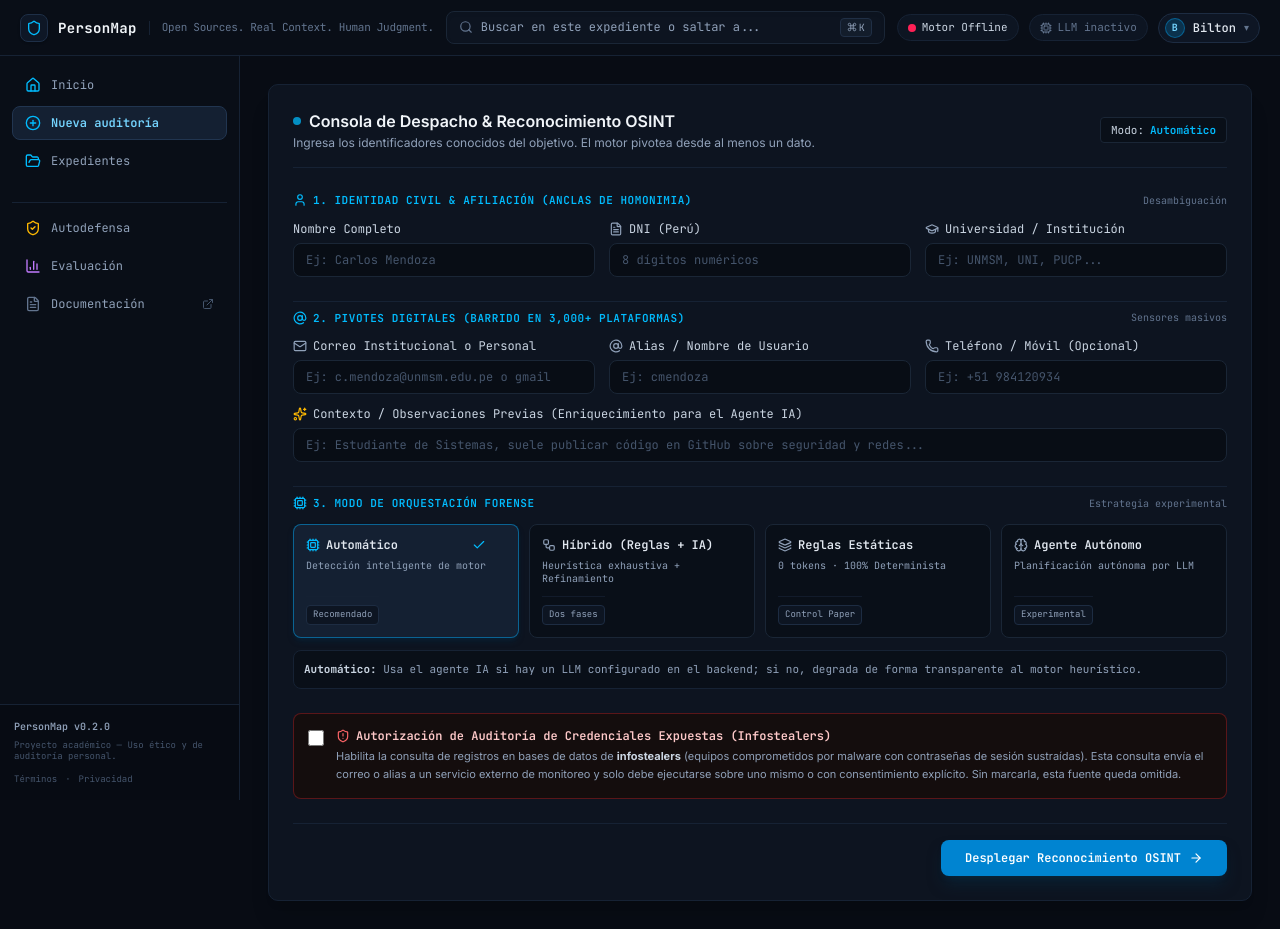
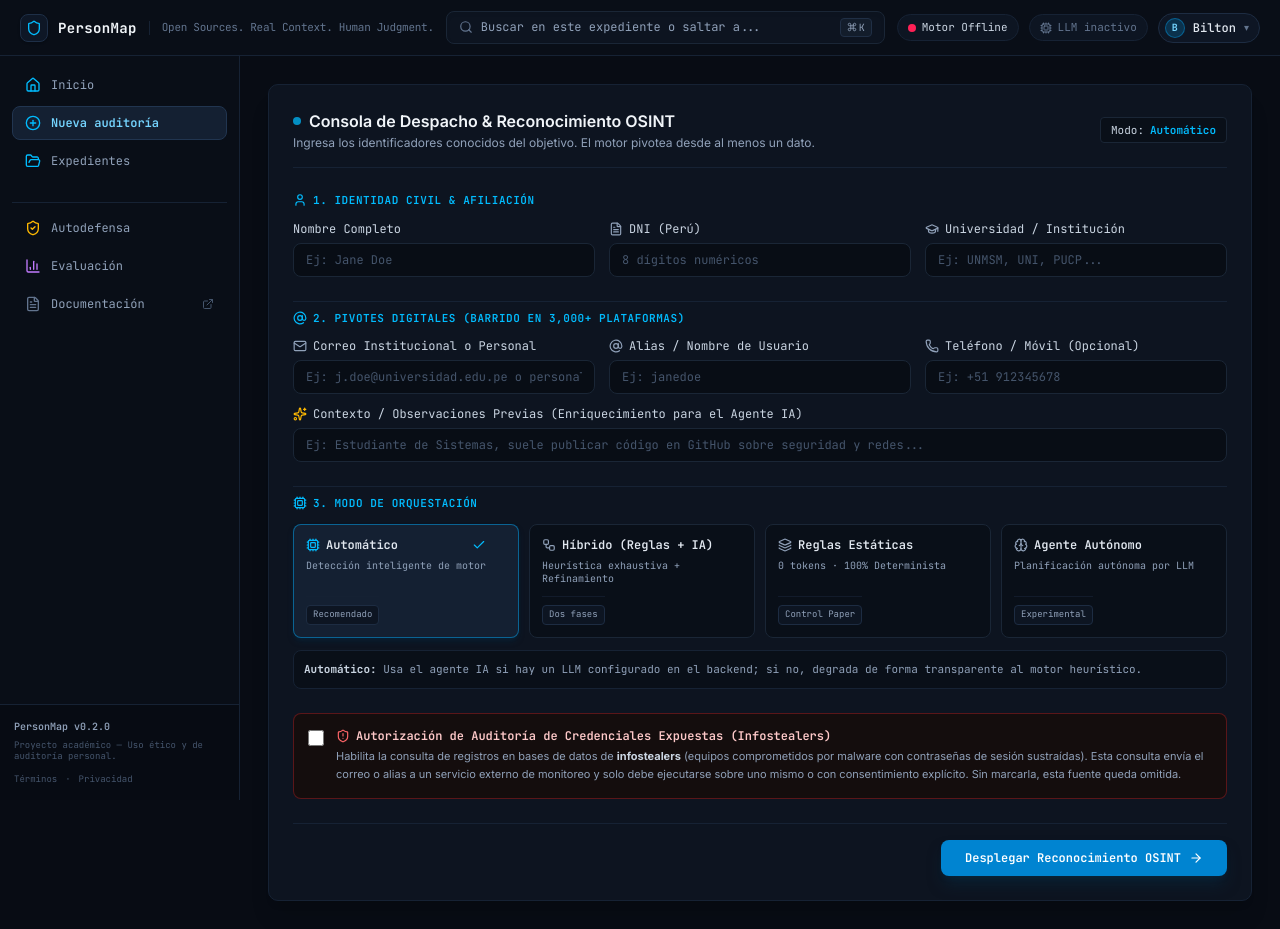
Before and after one commit to xBiltTom/PersonMap, a Next.js app in the folder frontend/: page /auditorias/nueva in a window 1280 px wide. Built offline with nearby package versions, Linux system fonts and the light colour scheme; no server answers.

Commit message:
refactor: Cambio en los placeholders del formulario principal

```diff
--- a/frontend/src/components/investigation/InvestigationForm.tsx
+++ b/frontend/src/components/investigation/InvestigationForm.tsx
@@ -197,11 +197,11 @@ export function InvestigationForm() {
           <div className="flex items-center justify-between">
             <h3 className="text-[11px] font-mono font-semibold uppercase tracking-wider text-sky-400 flex items-center gap-1.5">
               <User className="w-3.5 h-3.5" />
-              1. Identidad Civil & Afiliación (Anclas de Homonimia)
+              1. Identidad Civil & Afiliación
             </h3>
-            <span className="text-[10px] font-mono text-slate-500">
+            {/*<span className="text-[10px] font-mono text-slate-500">
               Desambiguación
-            </span>
+            </span>*/}
           </div>
 
           <div className="grid grid-cols-1 md:grid-cols-3 gap-3.5">
@@ -211,7 +211,7 @@ export function InvestigationForm() {
               </label>
               <input
                 type="text"
-                placeholder="Ej: Carlos Mendoza"
+                placeholder="Ej: Jane Doe"
                 value={fullName}
                 onChange={(e) => setFullName(e.target.value)}
                 className="w-full bg-[#080d15] border border-[#1a2636] focus:border-sky-500 rounded-lg px-3 py-2 text-xs text-slate-200 placeholder-slate-600 outline-none transition-colors font-mono"
@@ -267,9 +267,9 @@ export function InvestigationForm() {
               <AtSign className="w-3.5 h-3.5" />
               2. Pivotes Digitales (Barrido en 3,000+ Plataformas)
             </h3>
-            <span className="text-[10px] font-mono text-slate-500">
+            {/*<span className="text-[10px] font-mono text-slate-500">
               Sensores masivos
-            </span>
+            </span>*/}
           </div>
 
           <div className="grid grid-cols-1 md:grid-cols-3 gap-3.5">
@@ -280,7 +280,7 @@ export function InvestigationForm() {
               </label>
               <input
                 type="email"
-                placeholder="Ej: c.mendoza@unmsm.edu.pe o gmail"
+                placeholder="Ej: j.doe@universidad.edu.pe o personal@gmail.com"
                 value={email}
                 onChange={(e) => setEmail(e.target.value)}
                 className="w-full bg-[#080d15] border border-[#1a2636] focus:border-sky-500 rounded-lg px-3 py-2 text-xs text-slate-200 placeholder-slate-600 outline-none transition-colors font-mono"
@@ -294,7 +294,7 @@ export function InvestigationForm() {
               </label>
               <input
                 type="text"
-                placeholder="Ej: cmendoza"
+                placeholder="Ej: janedoe"
                 value={username}
                 onChange={(e) => handleUsernameChange(e.target.value)}
                 className="w-full bg-[#080d15] border border-[#1a2636] focus:border-sky-500 rounded-lg px-3 py-2 text-xs text-slate-200 placeholder-slate-600 outline-none transition-colors font-mono"
@@ -308,7 +308,7 @@ export function InvestigationForm() {
               </label>
               <input
                 type="tel"
-                placeholder="Ej: +51 984120934"
+                placeholder="Ej: +51 912345678"
                 value={phone}
                 onChange={(e) => setPhone(e.target.value)}
                 className="w-full bg-[#080d15] border border-[#1a2636] focus:border-sky-500 rounded-lg px-3 py-2 text-xs text-slate-200 placeholder-slate-600 outline-none transition-colors font-mono"
@@ -336,11 +336,11 @@ export function InvestigationForm() {
           <div className="flex items-center justify-between">
             <h3 className="text-[11px] font-mono font-semibold uppercase tracking-wider text-sky-400 flex items-center gap-1.5">
               <Cpu className="w-3.5 h-3.5" />
-              3. Modo de Orquestación Forense
+              3. Modo de Orquestación
             </h3>
-            <span className="text-[10px] font-mono text-slate-500">
+            {/*<span className="text-[10px] font-mono text-slate-500">
               Estrategia experimental
-            </span>
+            </span>*/}
           </div>
 
           <div className="grid grid-cols-1 sm:grid-cols-2 lg:grid-cols-4 gap-2.5">
```
